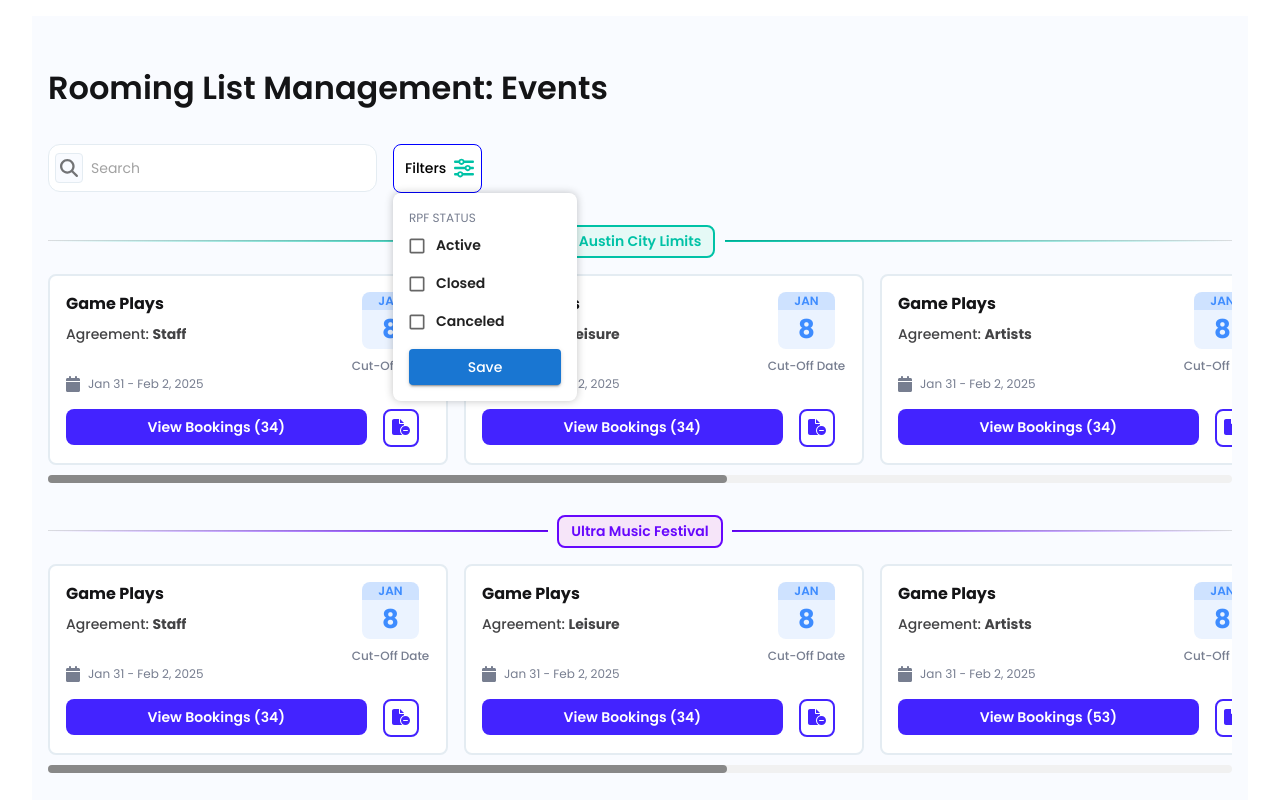
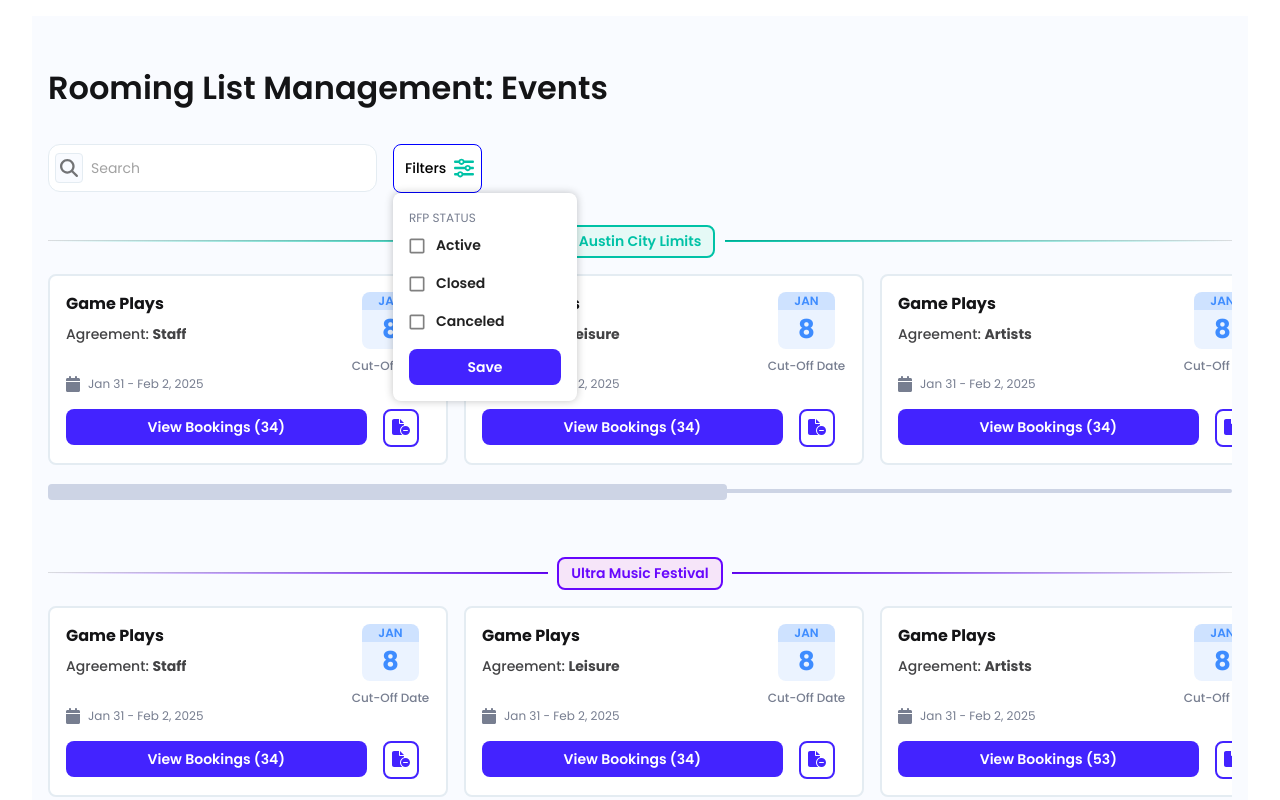
Before and after one commit to nicolasbava/bookings-app, a Next.js app: page / in a window 1280 px wide. Both pictures are taken after a click on the button "Filters". Shown: the top 800 px of the page. Built offline with nearby package versions, Linux system fonts and the light colour scheme.

Commit message:
Fixed styles in FilterList

```diff
--- a/components/atoms/Filter/CheckboxStyled.tsx
+++ b/components/atoms/Filter/CheckboxStyled.tsx
@@ -13,9 +13,13 @@
                     fontSize: '14px', // Customize label font size
                     fontWeight: '600    ', // Customize label font weight
                 },
-
             }}
-            control={<Checkbox size={'small'} {...props} />} label={label} />
+            control={<Checkbox  sx={{
+                color: 'grey',
+                '&.Mui-checked': {
+                  color: '#00C2A6',
+                },
+              }} color={'secondary'} size={'small'} {...props} />} label={label} />
     )
 };
 
--- a/components/atoms/Filter/FilterList.tsx
+++ b/components/atoms/Filter/FilterList.tsx
@@ -2,6 +2,7 @@
 import { Button, FormGroup, Stack, Typography } from "@mui/material";
 import React from "react";
 import CheckboxStyled from "./CheckboxStyled";
+import ButtonBlue from "../ButtonBlue";
 
 interface FilterListProps {
     open: boolean
@@ -10,13 +11,13 @@
 const FilterList = ({ open }: FilterListProps) => {
     return (
         <Stack sx={{ position: 'absolute', zIndex: 99, minWidth: '184px', display: open ? 'block' : 'none', border: 'none', borderRadius: '8px', padding: 2, boxShadow: '0px 0px 8px #0000003d', maxWidth: '184px', background: 'white' }}>
-            <Typography sx={{ color: theme.palette.grey[300], fontSize: '12px' }}>RPF STATUS</Typography>
-            <FormGroup>
+            <Typography sx={{ color: theme.palette.grey[300], fontSize: '12px' }}>RFP STATUS</Typography>
+            <FormGroup sx={{marginBottom: '8px'}}>
                 <CheckboxStyled label='Active' />
                 <CheckboxStyled label='Closed' />
                 <CheckboxStyled label='Canceled' />
             </FormGroup>
-            <Button variant={'contained'} sx={{marginTop: 1, width: '100%', textTransform: 'capitalize'}} >Save</Button>
+            <ButtonBlue >Save</ButtonBlue>
         </Stack>
     )
 };
--- a/components/atoms/RoomingListCard/ScrollBarContainer.tsx
+++ b/components/atoms/RoomingListCard/ScrollBarContainer.tsx
@@ -85,6 +85,7 @@
         flexDirection: 'column',
         width: '100%',
         position: 'relative',
+        marginBottom: '64px'
       }}
     >
       {/* Scrollable Content */}
@@ -104,26 +105,27 @@
       {/* Custom Scrollbar Track */}
       <Box
         sx={{
-          height: '8px',
-          backgroundColor: '#f1f1f1',
+          height: '4px',
+          backgroundColor: '#CDD4E5',
           borderRadius: '4px',
           position: 'relative',
-          marginTop: '10px',
+          marginTop: '24px',
         }}
       >
         {/* Custom Scrollbar Thumb */}
         <Box
           ref={thumbRef}
           sx={{
-            height: '8px',
-            backgroundColor: '#888',
+            height: '16px',
+            backgroundColor: '#CDD4E5',
             borderRadius: '4px',
             position: 'absolute',
             transition: 'background-color 0.2s',
             width: `${scrollbarWidth}px`,
             left: `${scrollbarLeft}px`,
             cursor: 'grab',
-            '&:hover': { backgroundColor: '#555' },
+            marginTop: '-5px',
+            '&:hover': { backgroundColor: '#CDD4W3' },
             '&:active': { cursor: 'grabbing' },
           }}
           onMouseDown={handleThumbMouseDown}
--- a/src/app/globals.css
+++ b/src/app/globals.css
@@ -9,6 +9,7 @@
     --foreground: #ededed;
   }
 }
+
 
 html,
 body {
```
